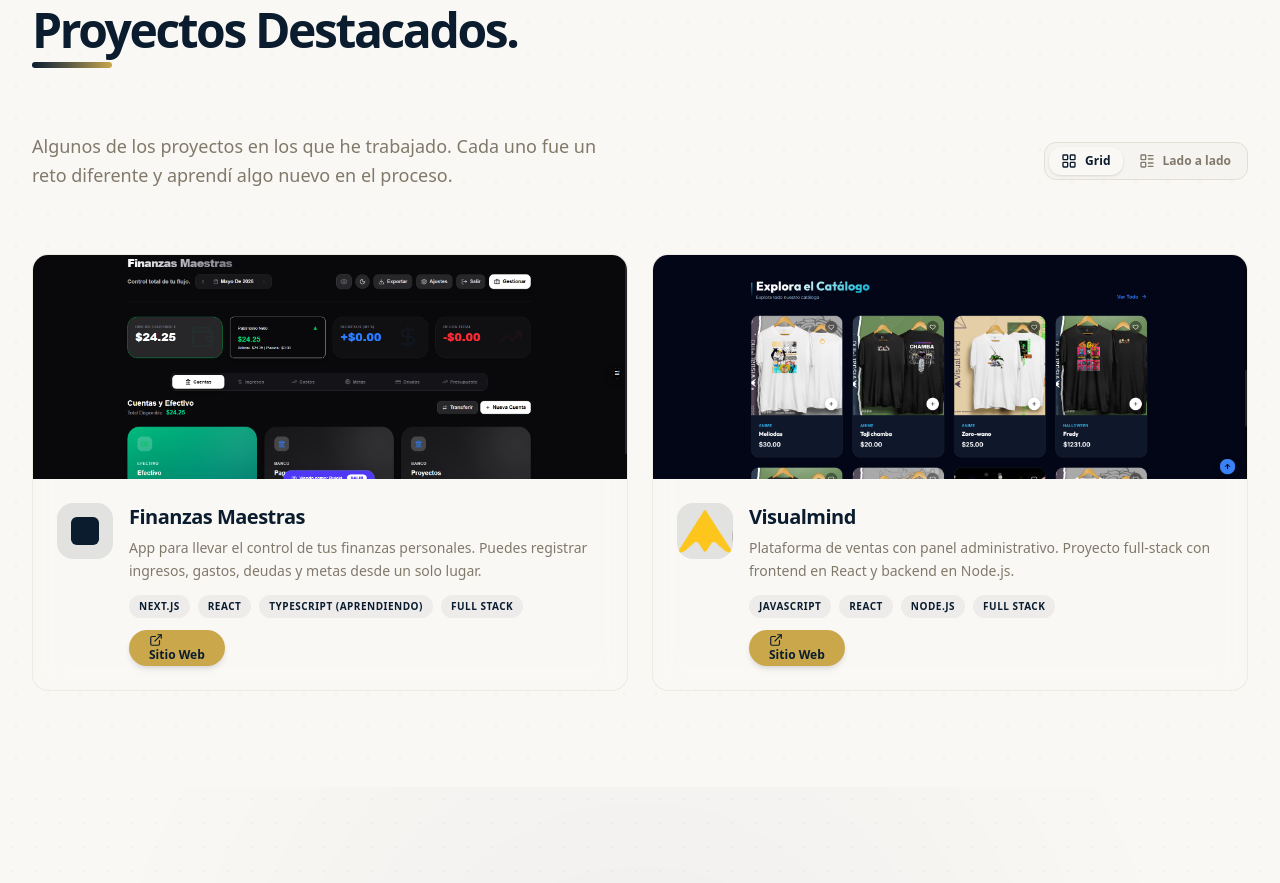
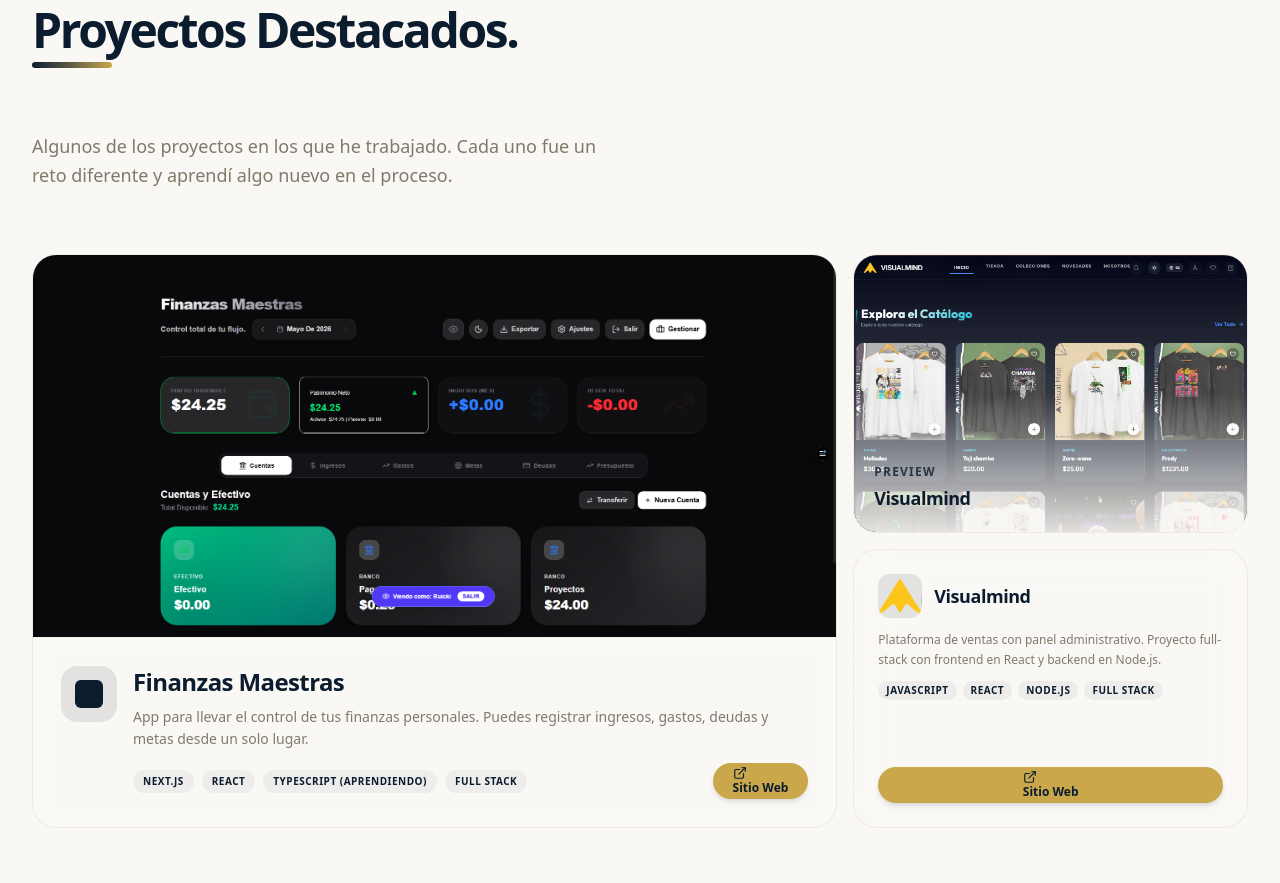
Before and after one commit to Ruicki/CV, a Next.js app: page / in a window 1280 px wide. Shown: the part 1900-2783 px from the top of the page. Built offline with nearby package versions, Linux system fonts and the light colour scheme.

Commit message:
fix: rewrite non-tech experience to align with developer profile

```diff
--- a/src/data/cv-data.ts
+++ b/src/data/cv-data.ts
@@ -46,19 +46,19 @@
     },
     {
         company: "Carbone S.A",
-        position: "Ayudante de Inventario",
+        position: "Soporte Técnico y Gestión de Datos",
         startDate: "Sep 2025",
         endDate: "Dic 2025",
-        description: "Apoyo en la gestión de inventario y optimización de procesos logísticos.",
-        technologies: ["Logística", "Inventario"],
+        description: "Automatización y digitalización de procesos de inventario mediante hojas de cálculo avanzadas y herramientas de gestión de datos. Identificación de mejoras en flujos operativos aplicando lógica de sistemas.",
+        technologies: ["Excel Avanzado", "Gestión de Datos", "Automatización de Procesos"],
     },
     {
         company: "Hong Kong Smart",
-        position: "Asistente de Inventario y Ventas",
+        position: "Analista de Datos y Soporte de Sistemas",
         startDate: "Nov 2023",
         endDate: "Sep 2025",
-        description: "Gestión de inventario y atención al cliente. Resolución de problemas en entornos de ventas y bodega.",
-        technologies: ["Ventas", "Atención al Cliente", "Inventario"],
+        description: "Administración y mantenimiento de bases de datos de productos y clientes. Generación de reportes de ventas e inventario con análisis de datos para la toma de decisiones. Soporte técnico interno y optimización de procesos digitales.",
+        technologies: ["Bases de Datos", "Análisis de Datos", "Reportes", "Soporte Técnico"],
     },
 ];
 
--- a/src/features/projects/Projects.tsx
+++ b/src/features/projects/Projects.tsx
@@ -1,8 +1,7 @@
 "use client";
 
-import { Code2, ExternalLink, LayoutGrid, LayoutList } from "lucide-react";
+import { Code2, ExternalLink } from "lucide-react";
 import Image from "next/image";
-import { useState } from "react";
 
 import { FadeIn, SlideUp } from "@/components/ui/motion";
 import { projects } from "@/data/cv-data";
@@ -23,8 +22,6 @@
 };
 
 export default function Projects() {
-    const [layout, setLayout] = useState<"grid" | "side">("grid");
-
     return (
         <section id="projects" className="py-24 relative overflow-hidden flex flex-col items-center justify-center scroll-mt-24">
             <div className="absolute inset-0 -z-10 bg-[radial-gradient(#c9a84c1a_1px,transparent_1px)] bg-size-[32px_32px]"></div>
@@ -37,30 +34,13 @@
                         </SectionTitle>
                     </FadeIn>
                     <SlideUp delay={0.2}>
-                        <div className="flex items-center justify-between flex-wrap gap-4">
                         <p className="max-w-[600px] text-muted-foreground text-base md:text-lg leading-relaxed">
                             Algunos de los proyectos en los que he trabajado. Cada uno fue un reto diferente y aprendí algo nuevo en el proceso.
                         </p>
-                            {/* Layout toggle — solo visible en desktop */}
-                            <div className="hidden md:flex items-center gap-1 p-1 rounded-xl border border-border bg-muted/30">
-                                <button
-                                    onClick={() => setLayout("grid")}
-                                    className={`flex items-center gap-2 px-3 py-1.5 rounded-lg text-xs font-bold transition-all ${layout === "grid" ? "bg-background shadow text-foreground" : "text-muted-foreground hover:text-foreground"}`}
-                                >
-                                    <LayoutGrid className="h-4 w-4" /> Grid
-                                </button>
-                                <button
-                                    onClick={() => setLayout("side")}
-                                    className={`flex items-center gap-2 px-3 py-1.5 rounded-lg text-xs font-bold transition-all ${layout === "side" ? "bg-background shadow text-foreground" : "text-muted-foreground hover:text-foreground"}`}
-                                >
-                                    <LayoutList className="h-4 w-4" /> Lado a lado
-                                </button>
-                            </div>
-                        </div>
                     </SlideUp>
                 </div>
 
-                {/* ── MOBILE: siempre vertical ── */}
+                {/* ── MOBILE: vertical ── */}
                 <div className="md:hidden space-y-6">
                     {projects.map((project, index) => {
                         const Icon = getIcon(project.mainIcon);
@@ -68,7 +48,7 @@
                             <SlideUp key={index} delay={0.1 * index}>
                                 <div className="rounded-2xl glass border border-border/50 hover:border-primary/30 transition-all duration-300 group overflow-hidden">
                                     {project.previewSrc && (
-                                        <div className="w-full overflow-hidden" style={{ height: "224px" }}>
+                                        <div className="w-full overflow-hidden h-56">
                                             <img
                                                 src={project.previewSrc}
                                                 alt={`Preview de ${project.title}`}
@@ -113,24 +93,28 @@
                     })}
                 </div>
 
-                {/* ── DESKTOP: OPCIÓN A — Grid 2 columnas ── */}
-                {layout === "grid" && (
-                    <div className="hidden md:grid md:grid-cols-2 gap-6">
-                        {projects.map((project, index) => {
+                {/* ── DESKTOP: Bento Grid ── */}
+                <div className="hidden md:grid grid-cols-3 grid-rows-2 gap-4 auto-rows-[280px]">
+
+                    {/* Celda 1 — grande, ocupa 2 cols x 2 rows */}
+                    {projects[0] && (() => {
+                        const project = projects[0];
                         const Icon = getIcon(project.mainIcon);
                         return (
-                                <SlideUp key={index} delay={0.1 * index}>
-                                    <div className="rounded-2xl glass border border-border/50 hover:border-primary/30 transition-all duration-300 group overflow-hidden h-full flex flex-col">
+                            <SlideUp delay={0.1} className="col-span-2 row-span-2">
+                                <div className="h-full rounded-3xl glass border border-border/50 hover:border-primary/30 transition-all duration-300 group overflow-hidden flex flex-col">
+                                    {/* Preview image */}
                                     {project.previewSrc && (
-                                            <div className="w-full overflow-hidden" style={{ height: "224px" }}>
+                                        <div className="w-full overflow-hidden flex-1 min-h-0">
                                             <img
                                                 src={project.previewSrc}
                                                 alt={`Preview de ${project.title}`}
-                                                    className="w-full h-full object-cover object-center transition-transform duration-700 group-hover:scale-105"
+                                                className="w-full h-full object-cover object-top transition-transform duration-700 group-hover:scale-105"
                                             />
                                         </div>
                                     )}
-                                        <div className="p-6 flex items-start gap-4 flex-1">
+                                    {/* Info */}
+                                    <div className="p-7 flex items-start gap-4 shrink-0 bg-background/60 backdrop-blur-sm border-t border-border/30">
                                         <div className="h-14 w-14 rounded-2xl bg-primary/10 flex items-center justify-center shrink-0 overflow-hidden">
                                             {project.logoSrc ? (
                                                 <Image src={project.logoSrc} alt={project.title} width={56} height={56} className="w-full h-full object-contain" />
@@ -138,22 +122,19 @@
                                                 <Icon className="h-7 w-7 group-hover:scale-110 transition-transform duration-300" />
                                             )}
                                         </div>
-                                            <div className="space-y-3 flex-1">
-                                                <div>
-                                                    <h3 className="text-xl font-bold tracking-tight text-foreground group-hover:text-primary transition-colors duration-300">
+                                        <div className="space-y-2 flex-1">
+                                            <h3 className="text-2xl font-bold tracking-tight text-foreground group-hover:text-primary transition-colors duration-300">
                                                 {project.title}
                                             </h3>
-                                                    <p className="text-sm text-muted-foreground mt-1.5 leading-relaxed">{project.description}</p>
-                                                </div>
-                                                <div className="flex flex-wrap gap-2">
+                                            <p className="text-sm text-muted-foreground leading-relaxed">{project.description}</p>
+                                            <div className="flex flex-wrap items-center gap-2 pt-1">
                                                 {project.tags.map(tag => (
                                                     <Badge key={tag} className="bg-primary/5 text-primary border-primary/10 px-2.5 py-1 text-[10px] font-bold uppercase tracking-wider">
                                                         {tag}
                                                     </Badge>
                                                 ))}
-                                                </div>
                                                 {project.demoUrl && (
-                                                    <Button size="sm" className="h-9 px-5 rounded-full gap-2 text-xs font-bold shadow-md hover:shadow-accent/30 hover:scale-105 transition-all duration-300 bg-accent text-accent-foreground hover:bg-accent/90" asChild>
+                                                    <Button size="sm" className="ml-auto h-9 px-5 rounded-full gap-2 text-xs font-bold shadow-md hover:shadow-accent/30 hover:scale-105 transition-all duration-300 bg-accent text-accent-foreground hover:bg-accent/90" asChild>
                                                         <a href={project.demoUrl} target="_blank" rel="noopener noreferrer">
                                                             <ExternalLink className="h-3.5 w-3.5" /> Sitio Web
                                                         </a>
@@ -162,70 +143,76 @@
                                             </div>
                                         </div>
                                     </div>
+                                </div>
                             </SlideUp>
                         );
-                        })}
-                    </div>
-                )}
+                    })()}
 
-                {/* ── DESKTOP: OPCIÓN B — Imagen izquierda, info derecha ── */}
-                {layout === "side" && (
-                    <div className="hidden md:flex flex-col gap-6">
-                        {projects.map((project, index) => {
-                            const Icon = getIcon(project.mainIcon);
+                    {/* Celda 2 — arriba derecha, 1 col x 1 row — preview */}
+                    {projects[1] && (() => {
+                        const project = projects[1];
                         return (
-                                <SlideUp key={index} delay={0.1 * index}>
-                                    <div className="rounded-2xl glass border border-border/50 hover:border-primary/30 transition-all duration-300 group overflow-hidden">
-                                        <div className="flex flex-row h-64">
-                                            {/* Imagen izquierda */}
+                            <SlideUp delay={0.2} className="col-span-1 row-span-1">
+                                <div className="h-full rounded-3xl glass border border-border/50 hover:border-primary/30 transition-all duration-300 group overflow-hidden relative">
                                     {project.previewSrc && (
-                                                <div className="w-1/2 shrink-0 overflow-hidden" style={{ height: "256px" }}>
                                         <img
                                             src={project.previewSrc}
                                             alt={`Preview de ${project.title}`}
-                                                        className="w-full h-full object-cover object-center transition-transform duration-700 group-hover:scale-105"
+                                            className="w-full h-full object-cover object-top transition-transform duration-700 group-hover:scale-105"
                                         />
+                                    )}
+                                    {/* Overlay con nombre */}
+                                    <div className="absolute inset-0 bg-gradient-to-t from-background/90 via-background/20 to-transparent flex flex-col justify-end p-5">
+                                        <span className="text-xs font-bold uppercase tracking-widest text-primary/80 mb-1">Preview</span>
+                                        <h3 className="text-lg font-bold text-foreground">{project.title}</h3>
                                     </div>
-                                            )}
-                                            {/* Info derecha */}
-                                            <div className="flex-1 p-8 flex flex-col justify-between">
+                                </div>
+                            </SlideUp>
+                        );
+                    })()}
+
+                    {/* Celda 3 — abajo derecha, 1 col x 1 row — info */}
+                    {projects[1] && (() => {
+                        const project = projects[1];
+                        const Icon = getIcon(project.mainIcon);
+                        return (
+                            <SlideUp delay={0.3} className="col-span-1 row-span-1">
+                                <div className="h-full rounded-3xl glass border border-border/50 hover:border-primary/30 transition-all duration-300 group overflow-hidden flex flex-col justify-between p-6">
                                     <div className="space-y-3">
                                         <div className="flex items-center gap-3">
-                                                        <div className="h-12 w-12 rounded-xl bg-primary/10 flex items-center justify-center shrink-0 overflow-hidden">
+                                            <div className="h-11 w-11 rounded-xl bg-primary/10 flex items-center justify-center shrink-0 overflow-hidden">
                                                 {project.logoSrc ? (
-                                                                <Image src={project.logoSrc} alt={project.title} width={48} height={48} className="w-full h-full object-contain" />
+                                                    <Image src={project.logoSrc} alt={project.title} width={44} height={44} className="w-full h-full object-contain" />
                                                 ) : (
-                                                                <Icon className="h-6 w-6 group-hover:scale-110 transition-transform duration-300" />
+                                                    <Icon className="h-5 w-5 group-hover:scale-110 transition-transform duration-300" />
                                                 )}
                                             </div>
-                                                        <h3 className="text-2xl font-bold tracking-tight text-foreground group-hover:text-primary transition-colors duration-300">
+                                            <h3 className="text-lg font-bold tracking-tight text-foreground group-hover:text-primary transition-colors duration-300">
                                                 {project.title}
                                             </h3>
                                         </div>
-                                                    <p className="text-sm text-muted-foreground leading-relaxed">{project.description}</p>
-                                                    <div className="flex flex-wrap gap-2">
+                                        <p className="text-xs text-muted-foreground leading-relaxed line-clamp-3">{project.description}</p>
+                                        <div className="flex flex-wrap gap-1.5">
                                             {project.tags.map(tag => (
-                                                            <Badge key={tag} className="bg-primary/5 text-primary border-primary/10 px-2.5 py-1 text-[10px] font-bold uppercase tracking-wider">
+                                                <Badge key={tag} className="bg-primary/5 text-primary border-primary/10 px-2 py-0.5 text-[10px] font-bold uppercase tracking-wider">
                                                     {tag}
                                                 </Badge>
                                             ))}
                                         </div>
                                     </div>
                                     {project.demoUrl && (
-                                                    <Button size="sm" className="w-fit h-9 px-5 rounded-full gap-2 text-xs font-bold shadow-md hover:shadow-accent/30 hover:scale-105 transition-all duration-300 bg-accent text-accent-foreground hover:bg-accent/90" asChild>
+                                        <Button size="sm" className="w-full h-9 rounded-full gap-2 text-xs font-bold shadow-md hover:shadow-accent/30 hover:scale-105 transition-all duration-300 bg-accent text-accent-foreground hover:bg-accent/90 mt-3" asChild>
                                             <a href={project.demoUrl} target="_blank" rel="noopener noreferrer">
                                                 <ExternalLink className="h-3.5 w-3.5" /> Sitio Web
                                             </a>
                                         </Button>
                                     )}
                                 </div>
-                                        </div>
-                                    </div>
                             </SlideUp>
                         );
-                        })}
+                    })()}
+
                 </div>
-                )}
             </div>
         </section>
     );
```
Lines whose indentation alone changed are shown as unchanged.
